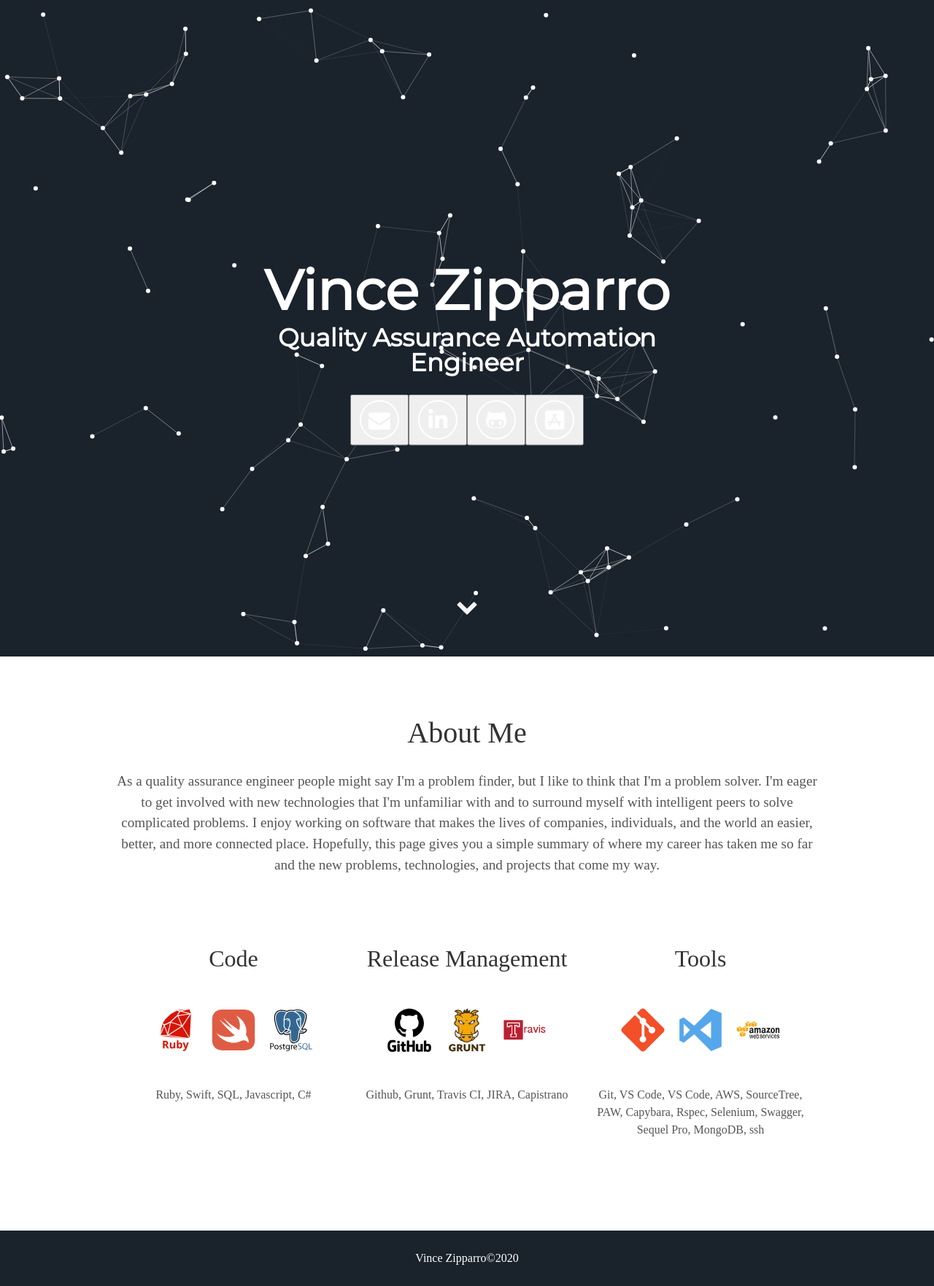
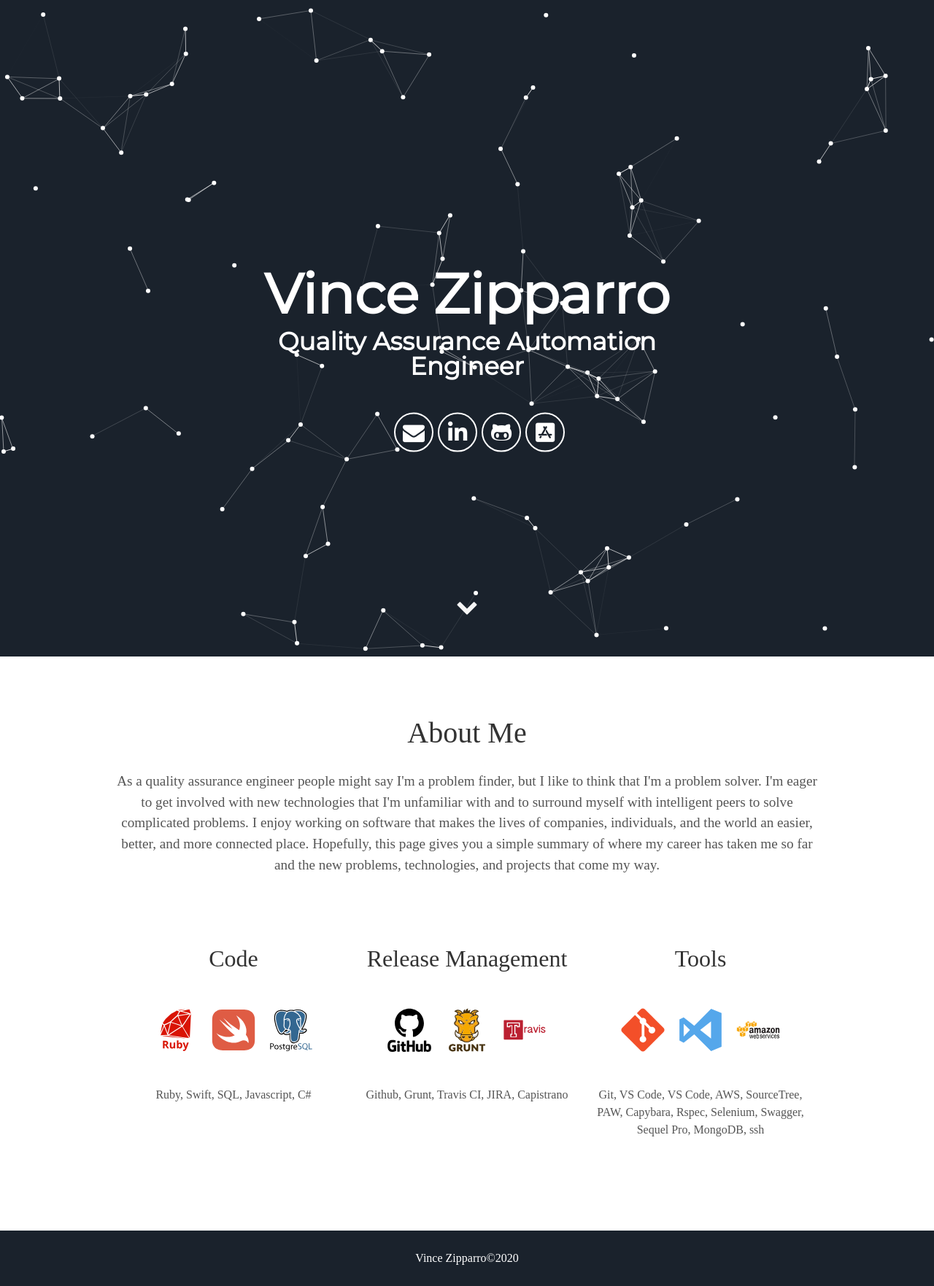
Before and after one commit to vincezipparro/vincezipparro.github.io, a Jekyll site: the page built from index.md, in a window 1280 px wide. Shown: the whole page at 73% size. Built offline with Jekyll 4.4.1, drawn with Linux system fonts in a browser that asks for light colours; nearby versions of some CDN libraries; some web fonts are replaced; our own code applies the rules of GitHub Pages for plain Markdown files.

Commit message:
change back to a tag and add class

```diff
--- a/_includes/header.html
+++ b/_includes/header.html
@@ -5,10 +5,10 @@
         <span class="site-description">{{ site.user_title }}</span>
       </h1>
       <div class="header-icons">
-        <button aria-label="Send email" href="mailto:vincezipparro@gmail.com"><i class="icon fa fa-envelope"></i></button>
-        <button aria-label="My LinkedIn" target="_blank" href="https://www.linkedin.com/in/vince-zipparro-aba09959"><i class="icon fab fa-linkedin" aria-hidden="true"></i></button>
-        <button aria-label="My Github" target="_blank" href="https://github.com/vincezipparro"><i class="icon fab fa-github-alt" aria-hidden="true"></i></button>
-        <button aria-label="My App" target="_blank" href="https://apps.apple.com/us/app/bar-tabs/id1447581838"><i class="icon fab fa-app-store-ios" aria-hidden="true"></i></button>
+        <a class="icon" aria-label="Send email" href="mailto:vincezipparro@gmail.com"><i class="icon fa fa-envelope"></i></a>
+        <a class="icon" aria-label="My LinkedIn" target="_blank" href="https://www.linkedin.com/in/vince-zipparro-aba09959"><i class="icon fab fa-linkedin" aria-hidden="true"></i></a>
+        <a class="icon" aria-label="My Github" target="_blank" href="https://github.com/vincezipparro"><i class="icon fab fa-github-alt" aria-hidden="true"></i></a>
+        <a class="icon" aria-label="My App" target="_blank" href="https://apps.apple.com/us/app/bar-tabs/id1447581838"><i class="icon fab fa-app-store-ios" aria-hidden="true"></i></a>
       </div>
       <div class="header-links">
         <!-- <a class="link" href="#about" data-scroll>About Me</a> -->
```
